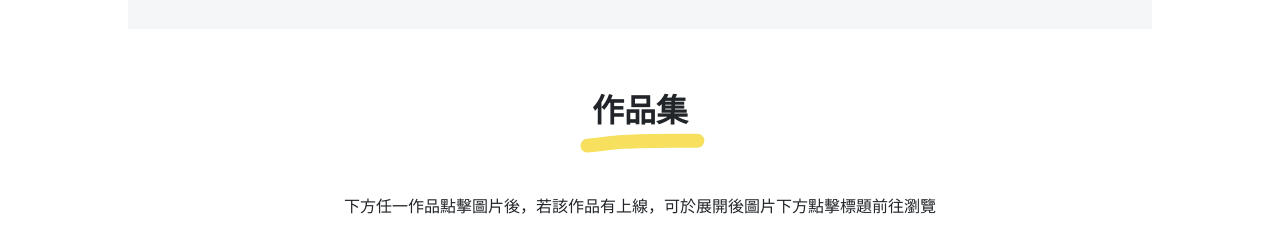
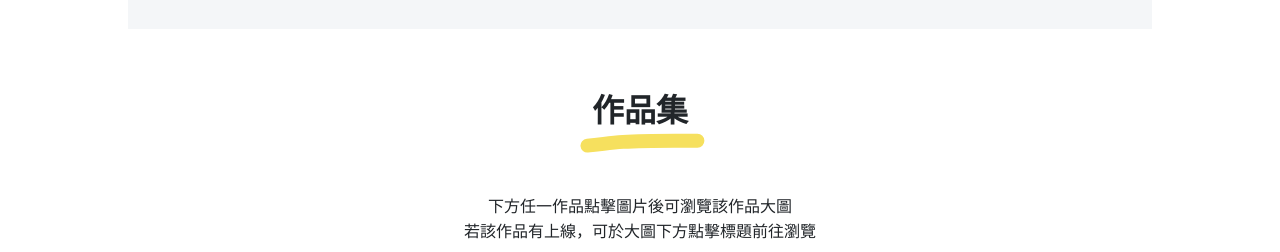
Before and after one commit to RuneHuang/pages, a plain HTML site: page index.html in a window 1280 px wide. Shown: the part 1061-1313 px from the top of the page. Drawn offline with Linux system fonts and the light colour scheme.

Commit message:
Update index.html

```diff
--- a/index.html
+++ b/index.html
@@ -170,7 +170,7 @@
       <h2 class="marker marker-center">作品集</h2>
     </div>
     <div class="text-center">
-      <p class="mx-auto mb-3" style="max-width:600px">下方任一作品點擊圖片後，若該作品有上線，可於展開後圖片下方點擊標題前往瀏覽</p>
+      <p class="mx-auto mb-3" style="max-width:600px">下方任一作品點擊圖片後可瀏覽該作品大圖<br>若該作品有上線，可於大圖下方點擊標題前往瀏覽</p>
     </div>
     <div class="grid bp-gallery pb-3" data-aos="zoom-in-up" data-aos-delay="100">
       <div class="grid-sizer"></div>
```
